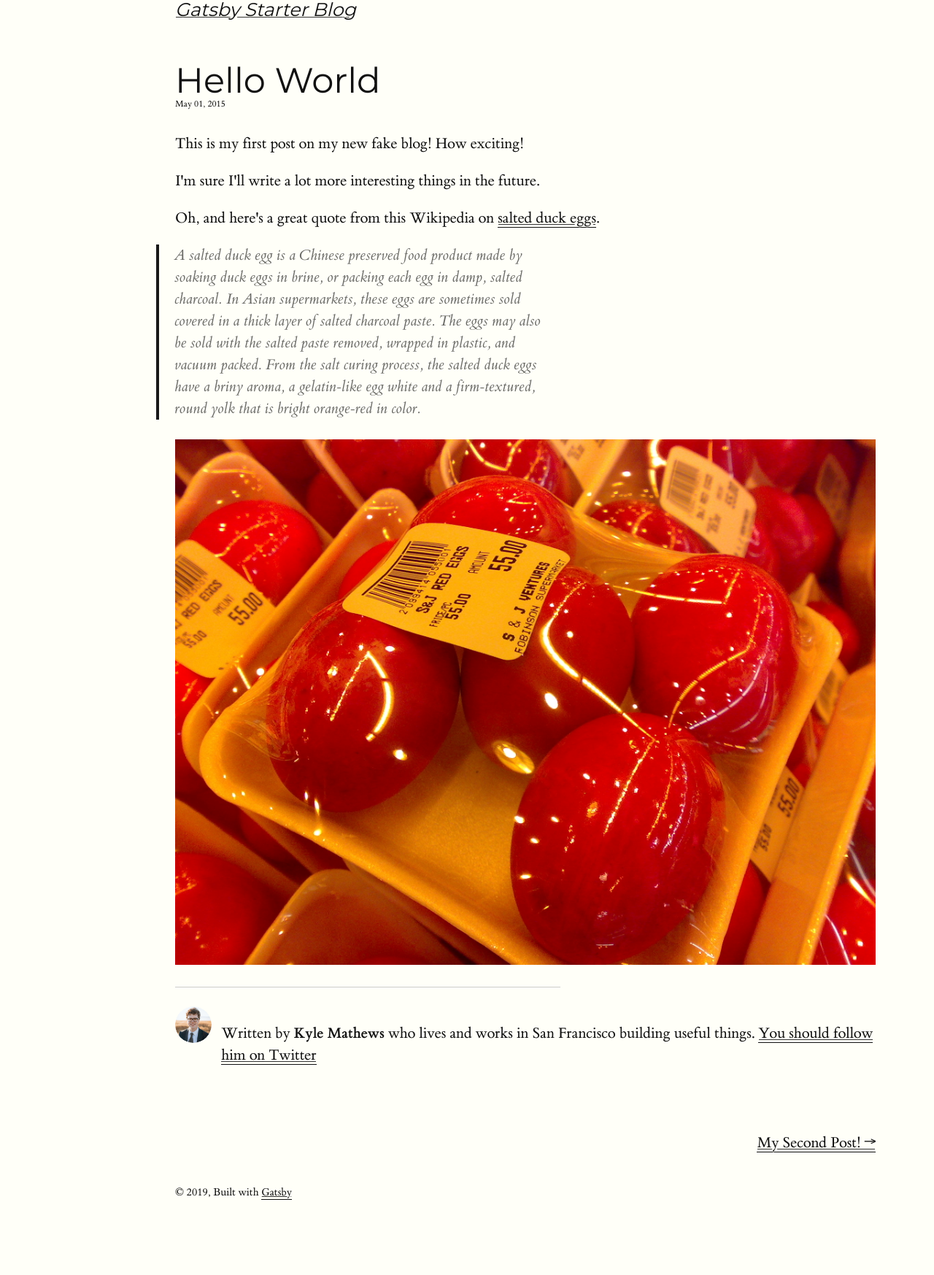
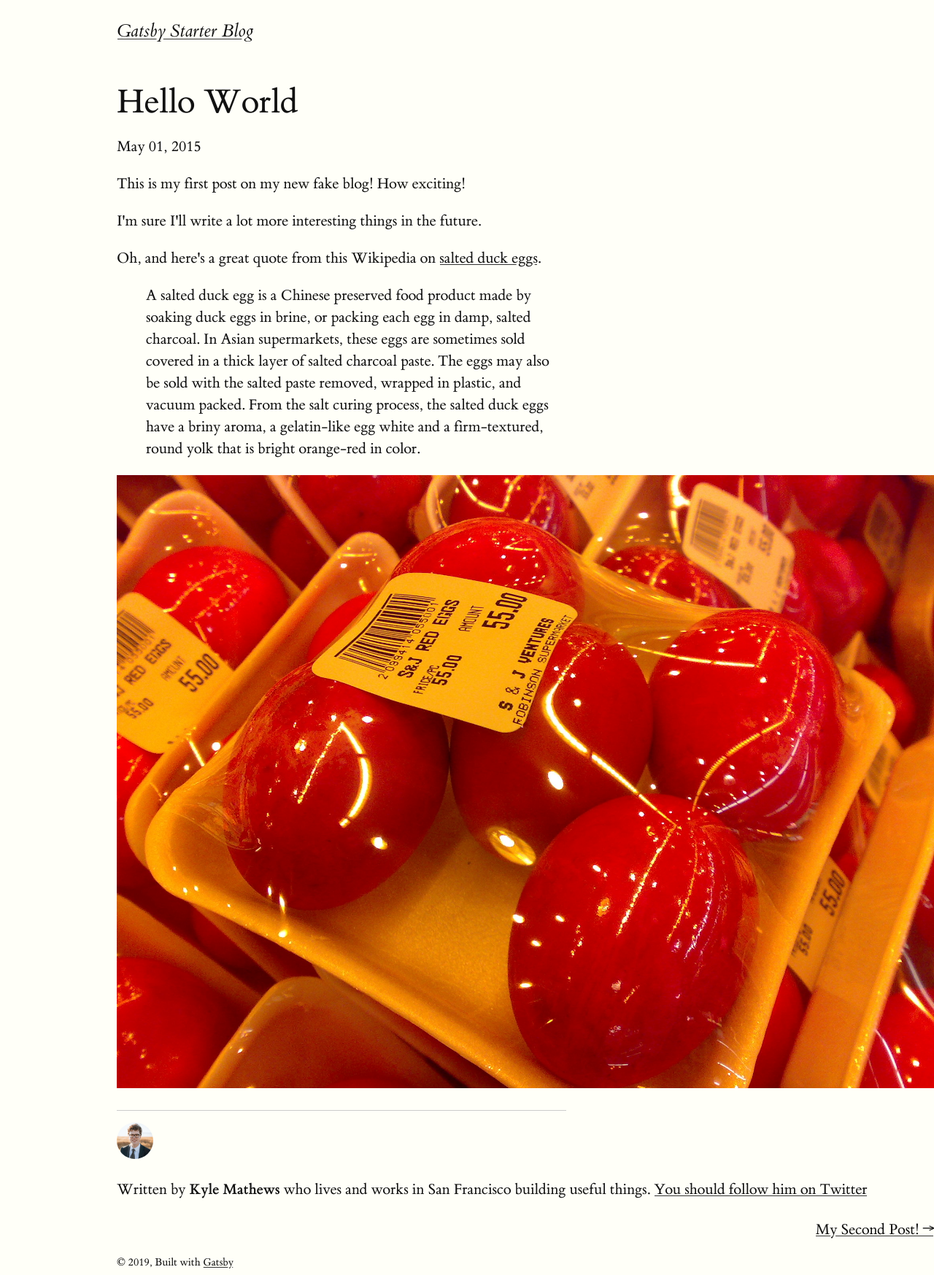
Before and after one commit to imedadel/gatsby-papers, a Gatsby site: page /hello-world/ in a window 1280 px wide. Shown: the whole page at 73% size. Before the commit the page ends 1647 px from the top, so only its background shows below. Built offline with nearby package versions, Linux system fonts and the light colour scheme; Gatsby itself is replaced by a stand-in of ours; some packages are replaced by stand-ins of ours.

Commit message:
Remove typography.js

```diff
--- a/gatsby-browser.js
+++ b/gatsby-browser.js
@@ -1,3 +1,3 @@
 // custom typefaces
-import "typeface-montserrat"
-import "typeface-merriweather"
+// import "typeface-montserrat"
+// import "typeface-merriweather"
--- a/gatsby-config.js
+++ b/gatsby-config.js
@@ -69,11 +69,5 @@ module.exports = {
     },
     `gatsby-plugin-offline`,
     `gatsby-plugin-react-helmet`,
-    {
-      resolve: `gatsby-plugin-typography`,
-      options: {
-        pathToConfigModule: `src/utils/typography`,
-      },
-    },
   ],
 }
--- a/src/components/bio.js
+++ b/src/components/bio.js
@@ -9,7 +9,7 @@ import React from "react"
 import { StaticQuery, graphql } from "gatsby"
 import Image from "gatsby-image"
 
-import { rhythm } from "../utils/typography"
+// import { rhythm } from "../utils/typography"
 
 function Bio() {
   return (
@@ -18,21 +18,10 @@ function Bio() {
       render={data => {
         const { author, social } = data.site.siteMetadata
         return (
-          <div
-            style={{
-              display: `flex`,
-              marginBottom: rhythm(2.5),
-            }}
-          >
+          <div>
             <Image
               fixed={data.avatar.childImageSharp.fixed}
               alt={author}
-              style={{
-                marginRight: rhythm(1 / 2),
-                marginBottom: 0,
-                minWidth: 50,
-                borderRadius: `100%`,
-              }}
               imgStyle={{
                 borderRadius: `50%`,
               }}
--- a/src/components/layout.js
+++ b/src/components/layout.js
@@ -1,7 +1,7 @@
 import React from "react"
 import { Link } from "gatsby"
 
-import { rhythm, scale } from "../utils/typography"
+// import { rhythm, scale } from "../utils/typography"
 
 import GlobalStyle from "../styles/tufte"
 
@@ -13,43 +13,14 @@ class Layout extends React.Component {
 
     if (location.pathname === rootPath) {
       header = (
-        <h1
-          style={{
-            ...scale(1.5),
-            marginBottom: rhythm(1.5),
-            marginTop: 0,
-          }}
-        >
-          <Link
-            style={{
-              boxShadow: `none`,
-              textDecoration: `none`,
-              color: `inherit`,
-            }}
-            to={`/`}
-          >
-            {title}
-          </Link>
+        <h1>
+          <Link to={`/`}>{title}</Link>
         </h1>
       )
     } else {
       header = (
-        <h3
-          style={{
-            fontFamily: `Montserrat, sans-serif`,
-            marginTop: 0,
-          }}
-        >
-          <Link
-            style={{
-              boxShadow: `none`,
-              textDecoration: `none`,
-              color: `inherit`,
-            }}
-            to={`/`}
-          >
-            {title}
-          </Link>
+        <h3>
+          <Link to={`/`}>{title}</Link>
         </h3>
       )
     }
--- a/src/templates/blog-post.js
+++ b/src/templates/blog-post.js
@@ -4,7 +4,7 @@ import { Link, graphql } from "gatsby"
 import Bio from "../components/bio"
 import Layout from "../components/layout"
 import SEO from "../components/seo"
-import { rhythm, scale } from "../utils/typography"
+// import { rhythm, scale } from "../utils/typography"
 
 class BlogPostTemplate extends React.Component {
   render() {
@@ -19,22 +19,9 @@ class BlogPostTemplate extends React.Component {
           description={post.frontmatter.description || post.excerpt}
         />
         <h1>{post.frontmatter.title}</h1>
-        <p
-          style={{
-            ...scale(-1 / 5),
-            display: `block`,
-            marginBottom: rhythm(1),
-            marginTop: rhythm(-1),
-          }}
-        >
-          {post.frontmatter.date}
-        </p>
+        <p>{post.frontmatter.date}</p>
         <div dangerouslySetInnerHTML={{ __html: post.html }} />
-        <hr
-          style={{
-            marginBottom: rhythm(1),
-          }}
-        />
+        <hr />
         <Bio />
 
         <ul
--- a/src/utils/typography.js
+++ /dev/null
@@ -1,23 +0,0 @@
-import Typography from "typography"
-import Wordpress2016 from "typography-theme-wordpress-2016"
-
-Wordpress2016.overrideThemeStyles = () => {
-  return {
-    "a.gatsby-resp-image-link": {
-      boxShadow: `none`,
-    },
-  }
-}
-
-delete Wordpress2016.googleFonts
-
-const typography = new Typography(Wordpress2016)
-
-// Hot reload typography in development.
-if (process.env.NODE_ENV !== `production`) {
-  typography.injectStyles()
-}
-
-export default typography
-export const rhythm = typography.rhythm
-export const scale = typography.scale
```
Also changed, not shown: src/pages/index.js (+3 -9 lines).
